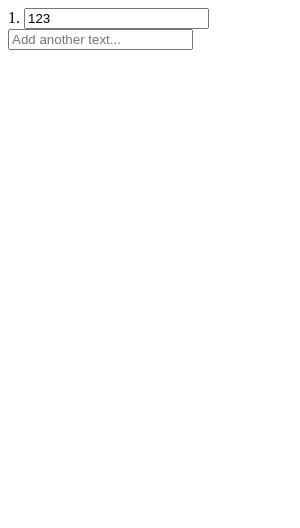
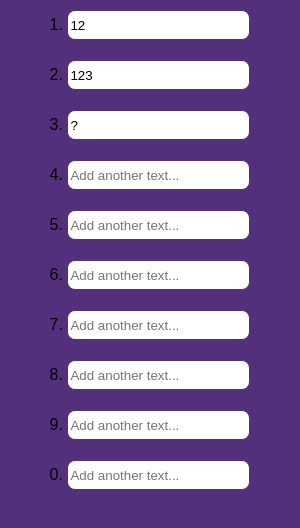
Before and after one commit to dave2929/AutoTyper, an Electron app: page src/settings_window.html in a window 300 px wide. Drawn offline with Linux system fonts and the light colour scheme.

Commit message:
settings and floating window connection

```diff
--- /dev/null
+++ b/settings.json
@@ -0,0 +1 @@
+["12","123","?"]
--- a/src/settings_window.html
+++ b/src/settings_window.html
@@ -2,16 +2,97 @@
   <head>
     <meta charset="UTF-8" />
     <meta name="viewport" content="width=device-width, initial-scale=1.0" />
+    <meta http-equiv="Content-Security-Policy" content="script-src 'self'" />
     <title>AutoTyper</title>
+    <link rel="stylesheet" href="style.css" />
   </head>
-  <body>
+  <body class="settingsWindow">
     <div class="settings">
       <div class="row">
         <label for="settingText1">1.</label>
-        <input type="text" id="settingText1" class="settingText" value="123" />
+        <input type="text" id="settingText1" class="settingText" />
       </div>
-
-      <input type="text" placeholder="Add another text..." />
+      <div class="row">
+        <label for="settingText1">2.</label>
+        <input
+          type="text"
+          id="settingText2"
+          class="settingText"
+          placeholder="Add another text..."
+        />
+      </div>
+      <div class="row">
+        <label for="settingText1">3.</label>
+        <input
+          type="text"
+          id="settingText3"
+          class="settingText"
+          placeholder="Add another text..."
+        />
+      </div>
+      <div class="row">
+        <label for="settingText1">4.</label>
+        <input
+          type="text"
+          id="settingText4"
+          class="settingText"
+          placeholder="Add another text..."
+        />
+      </div>
+      <div class="row">
+        <label for="settingText1">5.</label>
+        <input
+          type="text"
+          id="settingText5"
+          class="settingText"
+          placeholder="Add another text..."
+        />
+      </div>
+      <div class="row">
+        <label for="settingText1">6.</label>
+        <input
+          type="text"
+          id="settingText6"
+          class="settingText"
+          placeholder="Add another text..."
+        />
+      </div>
+      <div class="row">
+        <label for="settingText1">7.</label>
+        <input
+          type="text"
+          id="settingText7"
+          class="settingText"
+          placeholder="Add another text..."
+        />
+      </div>
+      <div class="row">
+        <label for="settingText1">8.</label>
+        <input
+          type="text"
+          id="settingText3"
+          class="settingText"
+          placeholder="Add another text..."
+        />
+      </div>
+      <div class="row">
+        <label for="settingText1">9.</label>
+        <input
+          type="text"
+          id="settingText3"
+          class="settingText"
+          placeholder="Add another text..."
+        />
+      </div>
+      <div class="row">
+        <label for="settingText1">0.</label>
+        <input
+          type="text"
+          id="settingText0"
+          class="settingText"
+          placeholder="Add another text..."
+        />
+      </div>
     </div>
     <script src="settings_window.js"></script>
   </body>
--- a/src/settings_window.js
+++ b/src/settings_window.js
@@ -1,4 +1,25 @@
-const settingText = document.getElementById("settingText1");
-settingText.addEventListener("change", (event) => {
-  text.innerHTML = event.target.value;
-});
+const { ipcRenderer } = require("electron");
+var data = require("../settings.json");
+const fs = require("fs");
+var settingText = document.getElementsByClassName("settingText");
+
+for (let i = 0; i < data.length; i++) {
+  settingText[i].value = data[i];
+}
+console.log("ff");
+for (let i = 0; i < settingText.length; i++) {
+  settingText[i].addEventListener("change", () => {
+    changeText(i);
+  });
+}
+
+function changeText(x) {
+  console.log(x);
+  data[x] = settingText[x].value;
+  fs.writeFile("settings.json", JSON.stringify(data), (err) => {
+    if (err) {
+      console.log("write file error");
+    }
+  });
+  ipcRenderer.send("changeText", x, data[x]);
+}
--- a/src/style.css
+++ b/src/style.css
@@ -11,7 +11,7 @@ button {
   margin: 5px;
   padding: 0;
   border: 0;
-  border-radius: 5px;
+  border-radius: 8px;
   width: 200px;
   height: 30px;
   -webkit-app-region: no-drag;
@@ -34,6 +34,24 @@ button {
   justify-content: center;
   flex-wrap: wrap;
   margin: auto;
-  padding: 22.5px 0px;
   text-align: center;
 }
+input {
+  height: 30px;
+  border-radius: 8px;
+  border: 1px solid #52307c;
+
+  transition: all 0.3s ease-in-out;
+  outline: none;
+}
+.row {
+  margin: 10px;
+}
+.settingsWindow {
+  background-color: #52307c;
+}
+
+input:focus {
+  box-shadow: 0 0 5px rgba(81, 203, 238, 1);
+  border: 1px solid rgba(81, 203, 238, 1);
+}
```
Also changed, not shown: main.js (+12 -1 lines), src/floating_window.html (+11 -11 lines), src/floating_window.js (+28 -5 lines).
